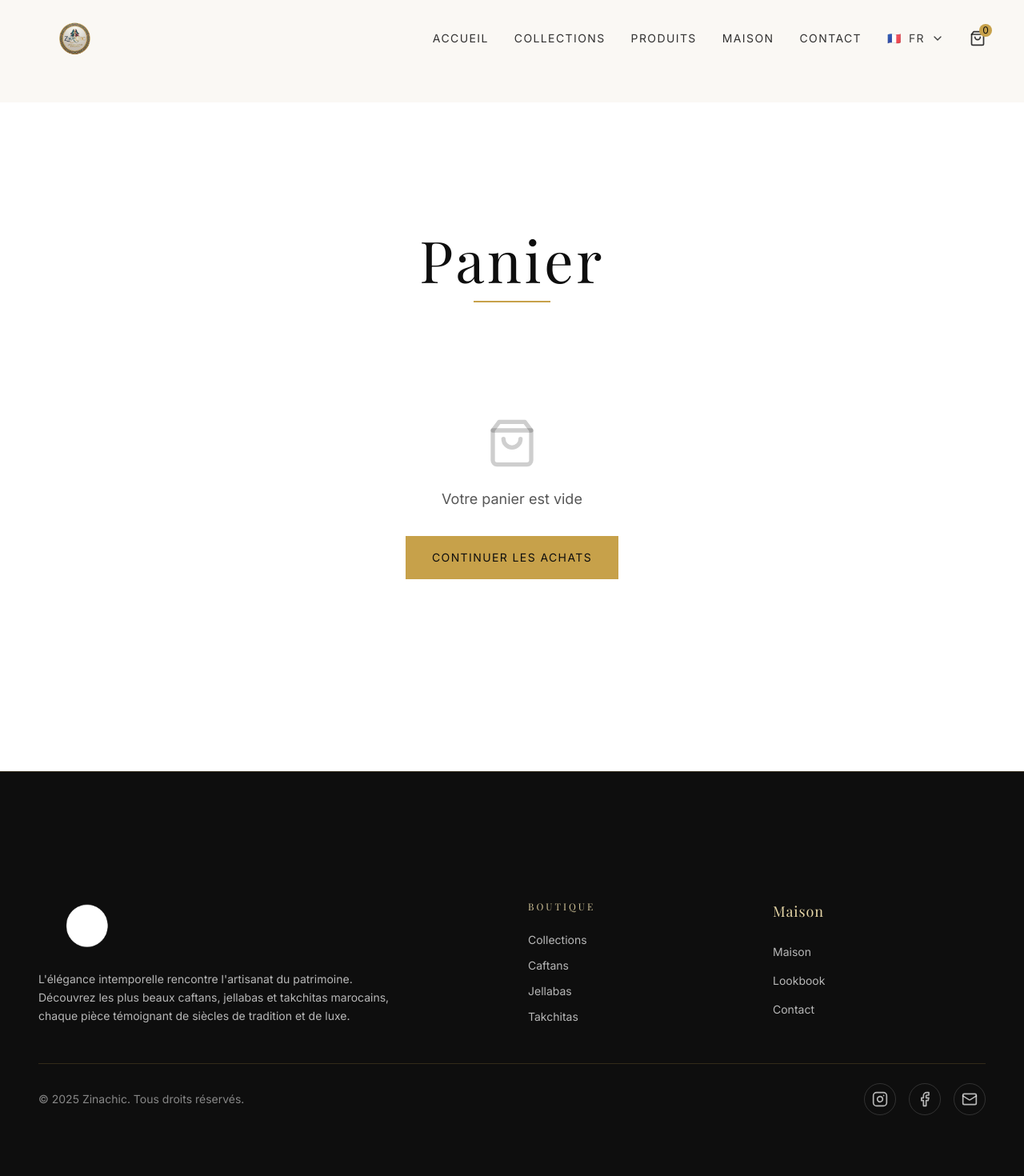
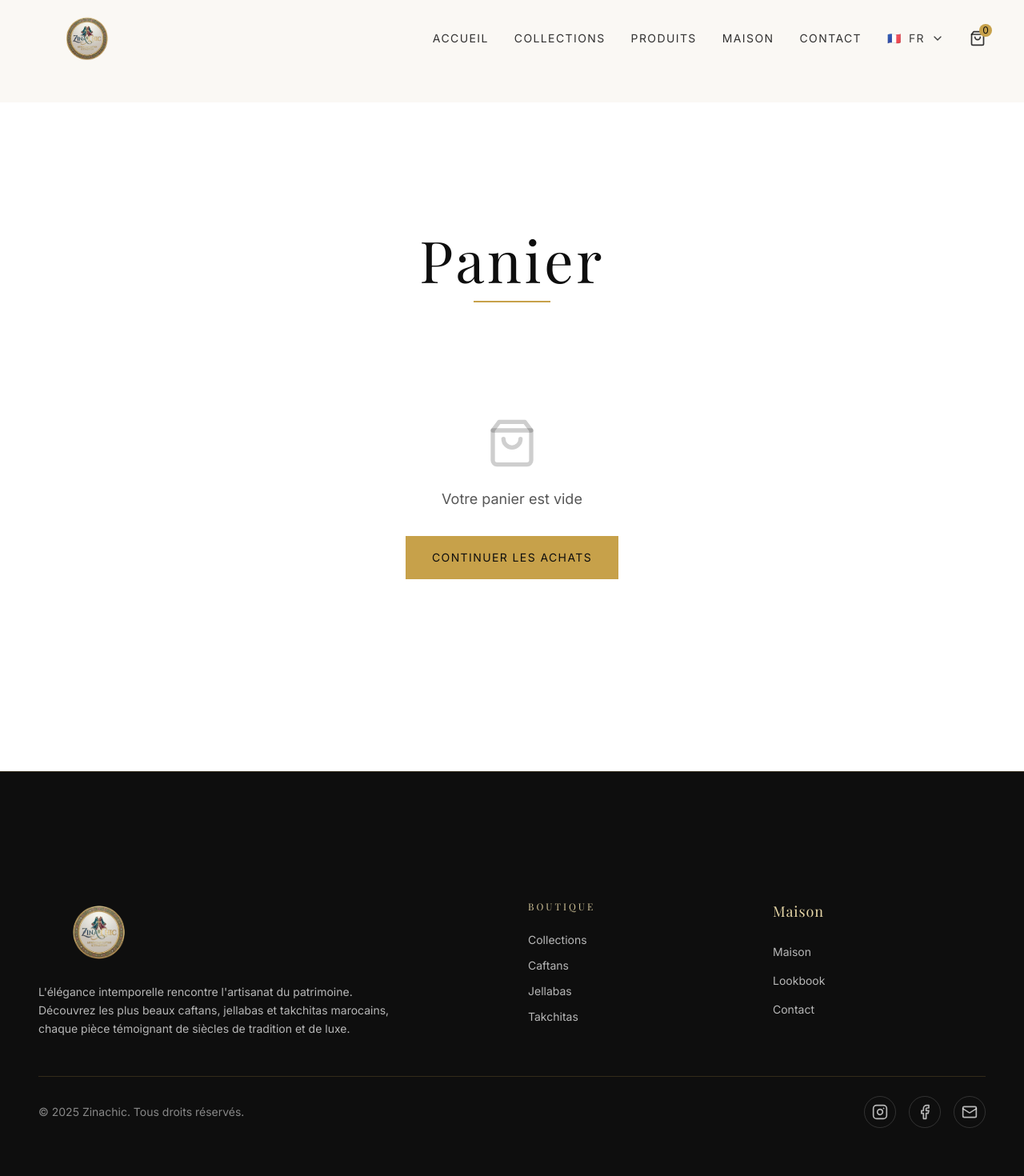
Before and after one commit to aminoz12/doujacreation, a Next.js app: page /cart in a window 1280 px wide. Shown: the top 1470 px of the page at 80% size. Built offline with nearby package versions, Linux system fonts and the light colour scheme; a web font is replaced by a local one.

Commit message:
Make logo bigger in nav and footer, remove white filter

```diff
--- a/components/Footer.tsx
+++ b/components/Footer.tsx
@@ -39,9 +39,9 @@
                 <Image
                   src="/logo.png"
                   alt="Zina Chic"
-                  width={160}
-                  height={64}
-                  className="h-14 md:h-16 w-auto object-contain brightness-0 invert"
+                  width={200}
+                  height={80}
+                  className="h-16 md:h-20 w-auto object-contain"
                 />
               </Link>
             </motion.div>
--- a/components/Navigation.tsx
+++ b/components/Navigation.tsx
@@ -83,9 +83,9 @@
               <Image
                 src="/logo.png"
                 alt="Zina Chic"
-                width={120}
-                height={48}
-                className="h-10 md:h-12 w-auto object-contain"
+                width={160}
+                height={64}
+                className="h-14 md:h-16 w-auto object-contain"
                 priority
               />
             </Link>
```
